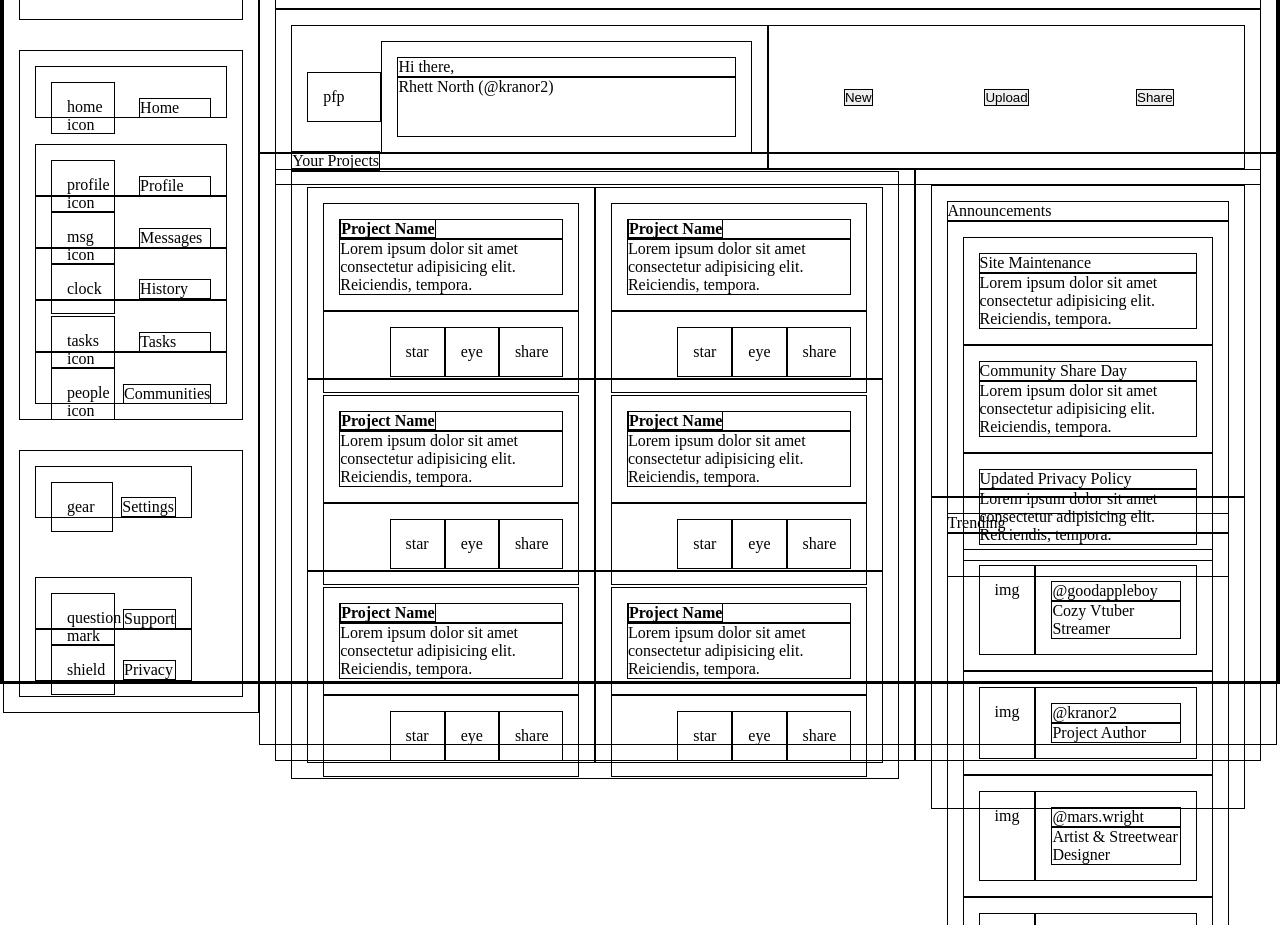
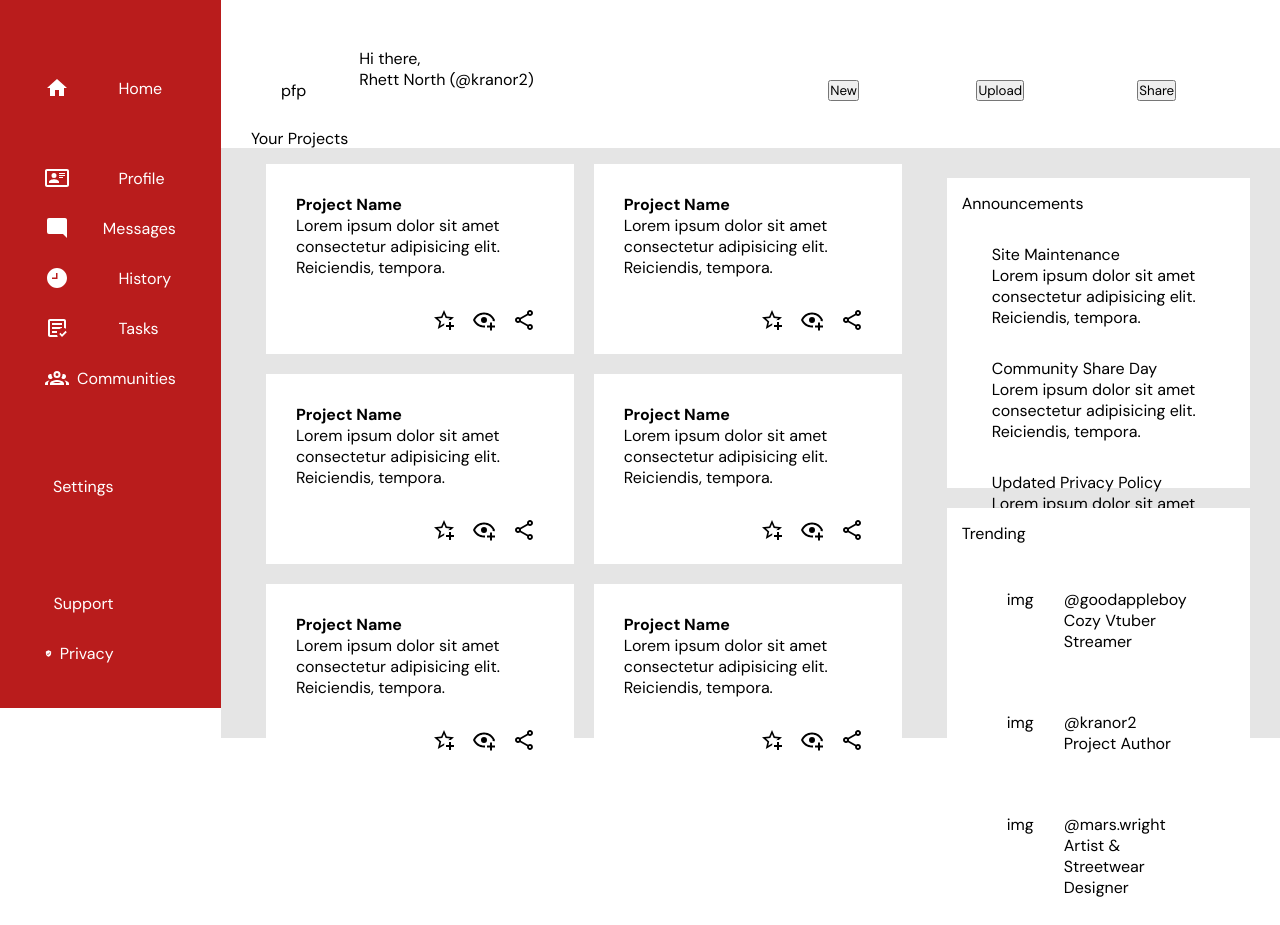
Before and after one commit to kranor2/admin-dash, a plain HTML site: page index.html in a window 1280 px wide. Shown: the part 122-1047 px from the top of the page. Drawn offline with Linux system fonts and the light colour scheme.

Commit message:
Add assets, begin theme styling
In this commit, I have added various assets, which will be credited in
the README file, including DM Sans (font-family hosted by Google Fonts),
a color theme with WCAG accessible contrast ratio, icons from
Pictogrammers, and a hatching dinosaur icon in a similar iconography
style from Marz Gallery on Freepik, which I will use as the logo for the
site. I have removed the borders since applying background-color to the
appropriate sections. I have also corrected a few layout issues,
replaced the placeholders with the appropriate icons, and ensured the
correct sizing for all of the icons.

```diff
--- a/index.html
+++ b/index.html
@@ -5,52 +5,55 @@
     <meta name="viewport" content="width=device-width, initial-scale=1.0">
     <title>kranor2 | Admin Dashboard</title>
     <link rel="stylesheet" href="style.css">
+    <link rel="preconnect" href="https://fonts.googleapis.com">
+    <link rel="preconnect" href="https://fonts.gstatic.com" crossorigin>
+    <link href="https://fonts.googleapis.com/css2?family=DM+Sans:wght@200;400;700&display=swap" rel="stylesheet">
 </head>
 <body>
 
     <div class="container">
         <div class="sidebar">
             <div class="logo">
-                <div>img</div>
+                <img class="pfp" src="assets/dino-logo.png">
                 <p>Dashboard</p>
             </div>
             <div class="tools">
                 <div class="option">
-                    <div class="icon">home icon</div>
+                    <img class="icon" src="assets/home.svg">
                     <p>Home</p>
                 </div>
                 <div class="option">
-                    <div class="icon">profile icon</div>
+                    <img class="icon" src="assets/profile.svg">
                     <p>Profile</p>
                 </div>
                 <div class="option">
-                    <div class="icon">msg icon</div>
+                    <img class="icon" src="assets/message-reply.svg">
                     <p>Messages</p>
                 </div>
                 <div class="option">
-                    <div class="icon">clock</div>
+                    <img class="icon" src="assets/history.svg">
                     <p>History</p>
                 </div>
                 <div class="option">
-                    <div class="icon">tasks icon</div>
+                    <img class="icon" src="assets/tasks.svg">
                     <p>Tasks</p>
                 </div>
                 <div class="option">
-                    <div class="icon">people icon</div>
+                    <img id="comms" src="assets/communities.svg">
                     <p>Communities</p>
                 </div>
             </div>
             <div class="help">
                 <div class="option">
-                    <div class="icon">gear</div>
+                    <img class="icon" src="assets/cog.svg">
                     <p>Settings</p>
                 </div>
                 <div class="option">
-                    <div class="icon">question mark</div>
+                    <img class="icon" src="assets/help-box.svg">
                     <p>Support</p>
                 </div>
                 <div class="option">
-                    <div class="icon">shield</div>
+                    <img class="icon" src="assets/privacy.svg">
                     <p>Privacy</p>
                 </div>
             </div>
@@ -58,11 +61,11 @@
         <div class="header">
             <div class="topline">
                 <div class="search-bar">
-                    <div class="icon">mag glass</div>
+                    <img class="icon" src="assets/search.svg">
                     <input type="text" placeholder="">
                 </div>
                 <div class="personal">
-                    <div class="icon">bell</div>
+                    <img class="icon" src="assets/bell.svg">
                     <div class="avatar">pfp</div>
                     <div class="name">Rhett North</div>
                 </div>
@@ -92,9 +95,9 @@
                             <p class="card-desc">Lorem ipsum dolor sit amet consectetur adipisicing elit. Reiciendis, tempora.</p>
                         </div>
                         <div class="portfolio">
-                            <div class="icon">star</div>
-                            <div class="icon">eye</div>
-                            <div class="icon">share</div>
+                            <img class="icon" src="assets/star.svg">
+                            <img class="icon" src="assets/eye.svg">
+                            <img class="icon" src="assets/share.svg">
                         </div>
                     </div>
                     <div class="card">
@@ -103,9 +106,9 @@
                             <p class="card-desc">Lorem ipsum dolor sit amet consectetur adipisicing elit. Reiciendis, tempora.</p>
                         </div>
                         <div class="portfolio">
-                            <div class="icon">star</div>
-                            <div class="icon">eye</div>
-                            <div class="icon">share</div>
+                            <img class="icon" src="assets/star.svg">
+                            <img class="icon" src="assets/eye.svg">
+                            <img class="icon" src="assets/share.svg">
                         </div>
                     </div>
                     <div class="card">
@@ -114,9 +117,9 @@
                             <p class="card-desc">Lorem ipsum dolor sit amet consectetur adipisicing elit. Reiciendis, tempora.</p>
                         </div>
                         <div class="portfolio">
-                            <div class="icon">star</div>
-                            <div class="icon">eye</div>
-                            <div class="icon">share</div>
+                            <img class="icon" src="assets/star.svg">
+                            <img class="icon" src="assets/eye.svg">
+                            <img class="icon" src="assets/share.svg">
                         </div>
                     </div>
                     <div class="card">
@@ -125,9 +128,9 @@
                             <p class="card-desc">Lorem ipsum dolor sit amet consectetur adipisicing elit. Reiciendis, tempora.</p>
                         </div>
                         <div class="portfolio">
-                            <div class="icon">star</div>
-                            <div class="icon">eye</div>
-                            <div class="icon">share</div>
+                            <img class="icon" src="assets/star.svg">
+                            <img class="icon" src="assets/eye.svg">
+                            <img class="icon" src="assets/share.svg">
                         </div>
                     </div>
                     <div class="card">
@@ -136,9 +139,9 @@
                             <p class="card-desc">Lorem ipsum dolor sit amet consectetur adipisicing elit. Reiciendis, tempora.</p>
                         </div>
                         <div class="portfolio">
-                            <div class="icon">star</div>
-                            <div class="icon">eye</div>
-                            <div class="icon">share</div>
+                            <img class="icon" src="assets/star.svg">
+                            <img class="icon" src="assets/eye.svg">
+                            <img class="icon" src="assets/share.svg">
                         </div>
                     </div>
                     <div class="card">
@@ -147,9 +150,9 @@
                             <p class="card-desc">Lorem ipsum dolor sit amet consectetur adipisicing elit. Reiciendis, tempora.</p>
                         </div>
                         <div class="portfolio">
-                            <div class="icon">star</div>
-                            <div class="icon">eye</div>
-                            <div class="icon">share</div>
+                            <img class="icon" src="assets/star.svg">
+                            <img class="icon" src="assets/eye.svg">
+                            <img class="icon" src="assets/share.svg">
                         </div>
                     </div>
                 </div>
@@ -199,8 +202,8 @@
                         <div class="mention">
                             <div class="avatar">img</div>
                             <div class="contact-card">
-                                <p class="handle">@kinderworldgame</p>
-                                <p class="bio">Daily Dose of Calm</p>
+                                <p class="handle">@dinosaurcouch</p>
+                                <p class="bio">Wholesome Dinosaurs</p>
                             </div>
                         </div>
                     </div>
--- a/style.css
+++ b/style.css
@@ -1,7 +1,12 @@
+:root {
+    --theme-red: #b91c1c;
+    --theme-bkgd: #e5e5e5;
+}
+
 * {
-    border: 1px solid black;
     margin: 0;
     padding: 0;
+    font-family: "DM Sans", "Verdana", sans-serif;
 }
 
 .container {
@@ -18,6 +23,8 @@
 
 .sidebar {
     max-height: 100vh;
+    background-color: var(--theme-red);
+    color: white;
     display: grid;
     grid-row: 1 / 3;
     grid-column: 1 / 2;
@@ -29,6 +36,10 @@
     display: grid;
     grid-template-columns: 1fr 1fr;
     grid-template-rows: 1fr;
+}
+
+.sidebar img {
+    filter: brightness(0) invert(1);
 }
 
 .logo {
@@ -80,17 +91,24 @@
 .search-bar {
     display: grid;
     grid-template-columns: 1fr 6fr;
+    align-items: center;
 }
 
 .personal {
     display: grid;
     grid-template-columns: 1fr 1fr 3fr;
+    align-items: center;
 }
 
 .hi-there {
     max-height: 20vh;
     display: grid;
     grid-template-columns: 1fr 1fr;
+}
+
+.pfp {
+    max-height: 3.25vh;
+    max-width: 3.25vw;
 }
 
 .welcome {
@@ -112,11 +130,17 @@
 }
 
 .icon {
-    max-width: 2.5vw;
-    max-height: 2.5vh;
+    max-width: 24px;
+    max-height: 24px;
+}
+
+#comms {
+    min-height: 24px;
+    min-width: 24px;
 }
 
 .main-content {
+    background-color: var(--theme-bkgd);
     max-height: 70vh;
     grid-row: 2 / 3;
     grid-column: 2 / 3;
@@ -136,9 +160,11 @@
     display: grid;
     grid-template-columns: 1fr 1fr;
     grid-template-rows: 1fr 1fr 1fr;
+    gap: 20px;
 }
 
 .card {
+    background-color: white;
     max-height: 20vh;
     display: grid;
     grid-template-rows: 3fr 1fr;
@@ -149,10 +175,20 @@
     justify-content: flex-end;
 }
 
+.portfolio .icon {
+    padding-left: 8px;
+    padding-right: 8px;
+}
+
 .extras {
     max-height: 70vh;
     display: grid;
     grid-template-rows: 1fr 1fr;
+    gap: 20px;
+}
+
+.announcements, .shoutouts {
+    background-color: white;
 }
 
 .announcements {
```
Also changed, not shown: assets/bell.svg (added), assets/cog.svg (added), assets/communities.svg (added), assets/dino-logo.png (added), assets/eye.svg (added), assets/help-box.svg (added), assets/history.svg (added), assets/home.svg (added), assets/message-reply.svg (added), assets/privacy.svg (added), assets/profile.svg (added), assets/search.svg (added), assets/share.svg (added), assets/star.svg (added), 1 more files.
